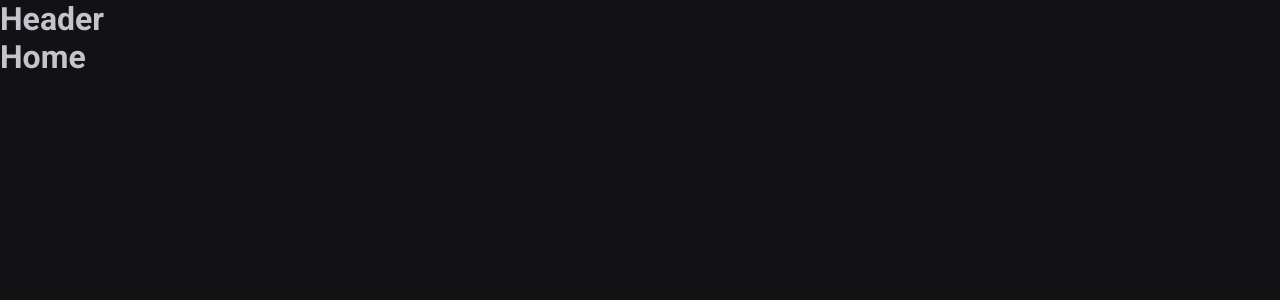
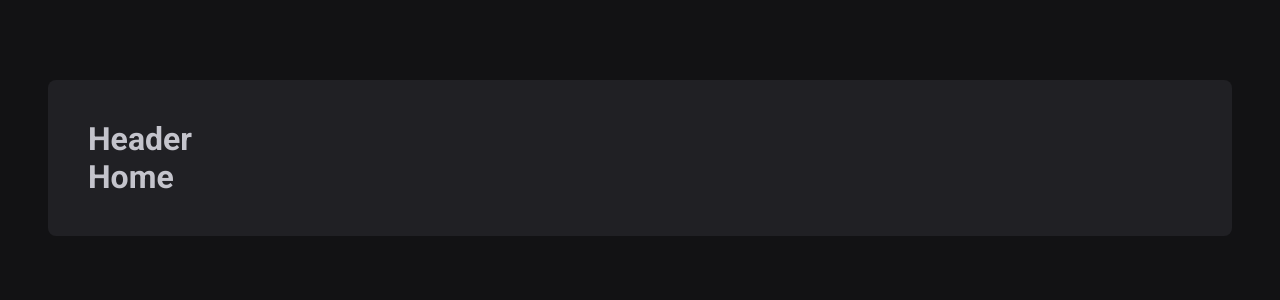
Before and after one commit to Wagnetto/02-ignite-timer, a React (Vite) app: page / in a window 1280 px wide. Shown: the top 300 px of the page. Built offline with nearby package versions, Linux system fonts and the light colour scheme.

Commit message:
Update DefaultLayout component

```diff
--- a/src/Router.tsx
+++ b/src/Router.tsx
@@ -1,7 +1,7 @@
 import { Routes, Route } from 'react-router-dom'
 import { Home } from './pages/Home'
 import { History } from './pages/History'
-import { DefaultLayout } from './layouts/DefaultLayout'
+import { DefaultLayout } from './components/layouts/DefaultLayout'
 
 export function Router() {
   return (
--- a/src/layouts/DefaultLayout.tsx
+++ b/src/components/layouts/DefaultLayout/index.tsx
@@ -1,11 +1,12 @@
 import { Outlet } from 'react-router-dom'
-import { Header } from '../components/Header'
+import { Header } from '../../Header'
+import { LayoutContainer } from './styles'
 
 export function DefaultLayout() {
   return (
-    <div>
+    <LayoutContainer>
       <Header />
       <Outlet />
-    </div>
+    </LayoutContainer>
   )
 }
--- /dev/null
+++ b/src/components/layouts/DefaultLayout/styles.ts
@@ -0,0 +1,14 @@
+import styled from 'styled-components'
+
+export const LayoutContainer = styled.div`
+  max-width: 74rem;
+  height: calc() (100vh - 10rem);
+  margin: 5rem auto;
+  padding: 2.5rem;
+
+  background: ${(props) => props.theme['gray-800']};
+  border-radius: 8px;
+
+  display: flex;
+  flex-direction: column;
+`
```
